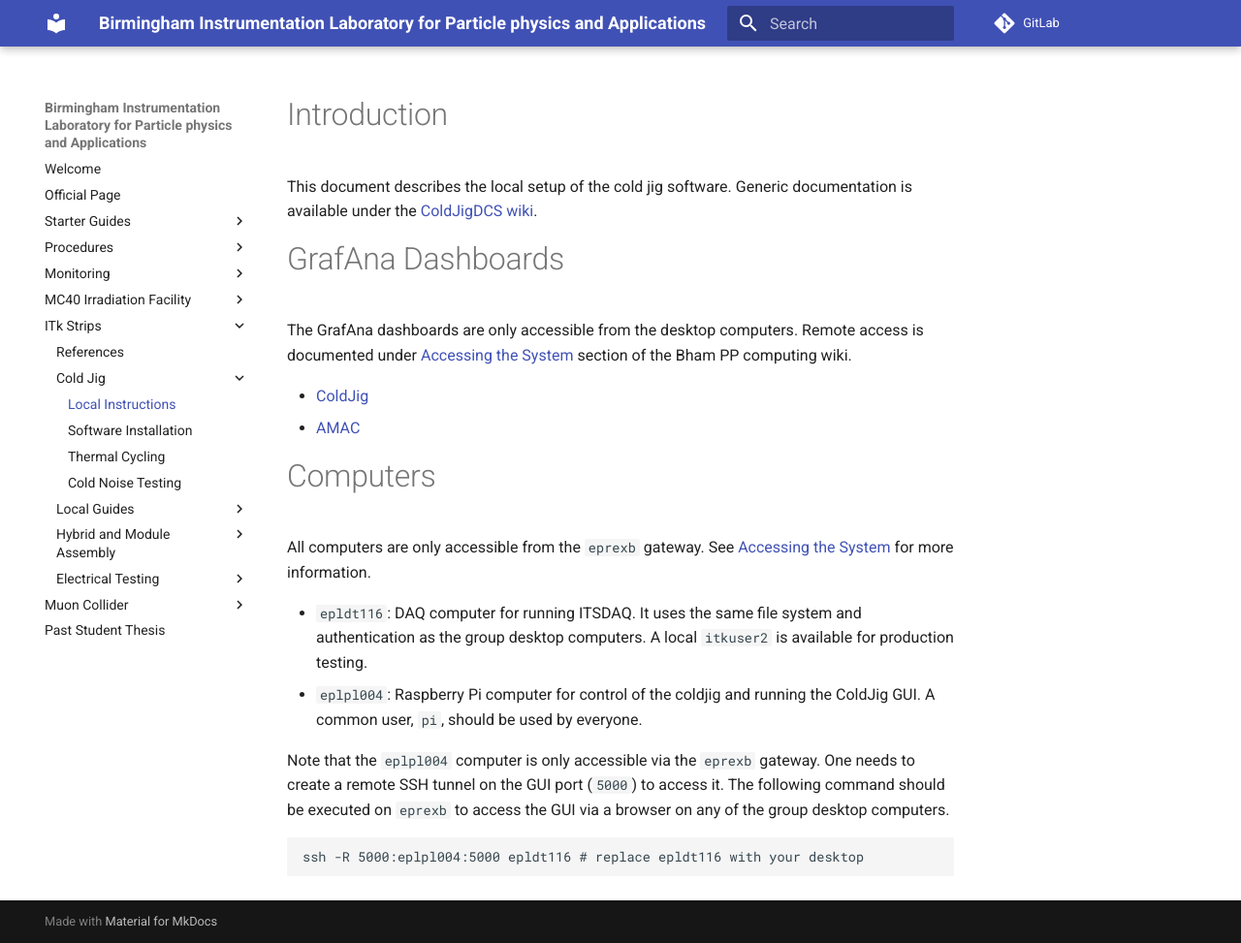
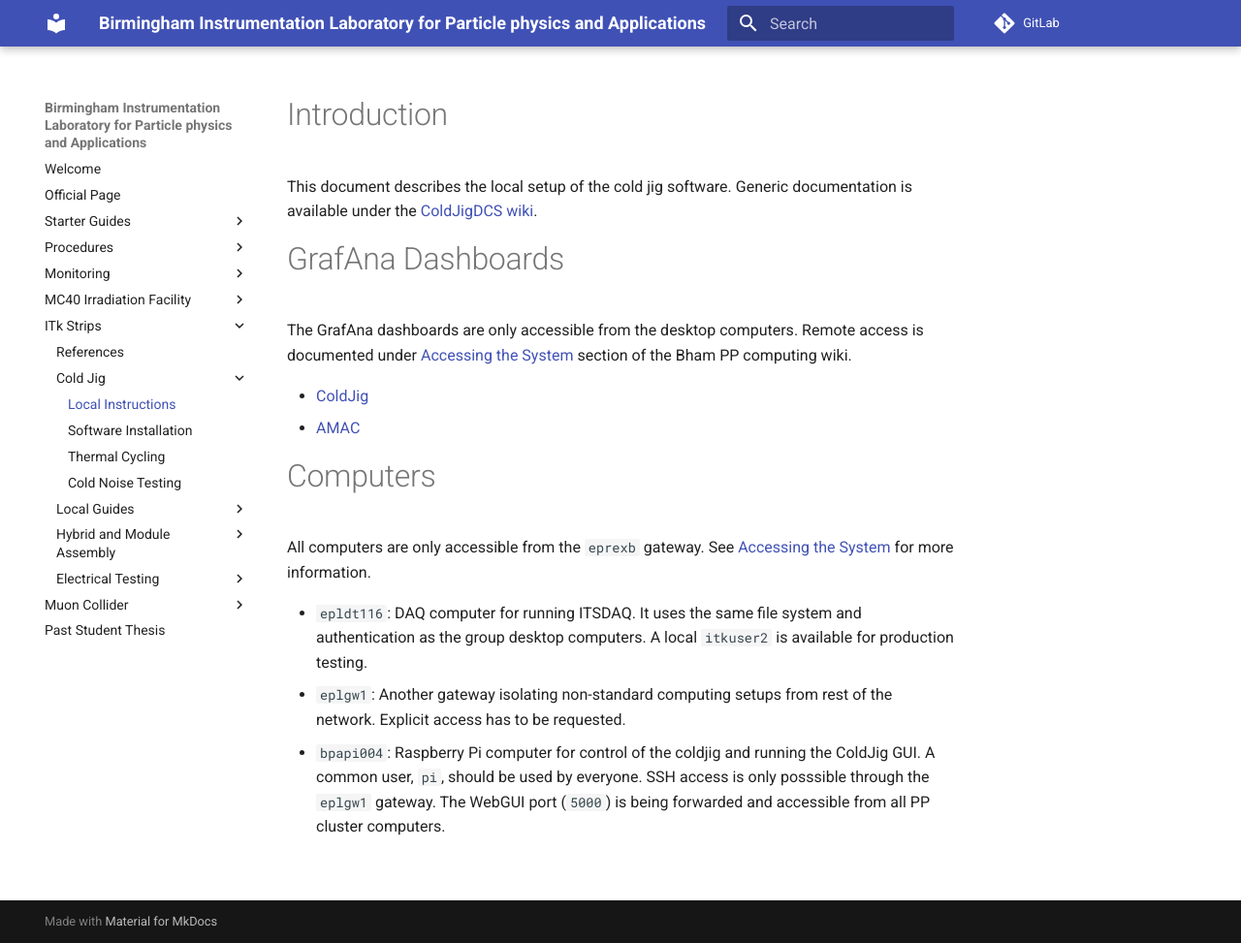
Before and after one commit to BILPAware/wiki, an MkDocs documentation site: the page built from docs/itkstrips/coldjig/local.md, in a window 1280 px wide and 973 px high. Shown: the whole window at 97% size. Built offline with MkDocs 1.6.1 and Material for MkDocs 9.7.7, drawn with Linux system fonts in a browser that asks for light colours.

Commit message:
Update coldjig instructions to refer to eplgw1.

````diff
--- a/docs/itkstrips/coldjig/local.md
+++ b/docs/itkstrips/coldjig/local.md
@@ -20,14 +20,9 @@ for more information.
 - `epldt116`: DAQ computer for running ITSDAQ. It uses the same file system and
 authentication as the group desktop computers. A local `itkuser2` is available
 for production testing.
-- `eplpl004`: Raspberry Pi computer for control of the coldjig and running the
-ColdJig GUI. A common user, `pi`, should be used by everyone.
-
-Note that the `eplpl004` computer is only accessible via the `eprexb` gateway.
-One needs to create a remote SSH tunnel on the GUI port (`5000`) to access it.
-The following command should be executed on `eprexb` to access the GUI via a
-browser on any of the group desktop computers.
-
-```shell
-ssh -R 5000:eplpl004:5000 epldt116 # replace epldt116 with your desktop
-```
+- `eplgw1`: Another gateway isolating non-standard computing setups from rest of the
+network. Explicit access has to be requested.
+- `bpapi004`: Raspberry Pi computer for control of the coldjig and running the
+ColdJig GUI. A common user, `pi`, should be used by everyone. SSH access is only
+posssible through the `eplgw1` gateway. The WebGUI port (`5000`) is being forwarded
+and accessible from all PP cluster computers.
````
Also changed, not shown: docs/itkstrips/coldjig/thermalcycling.md (+10 -13 lines).
